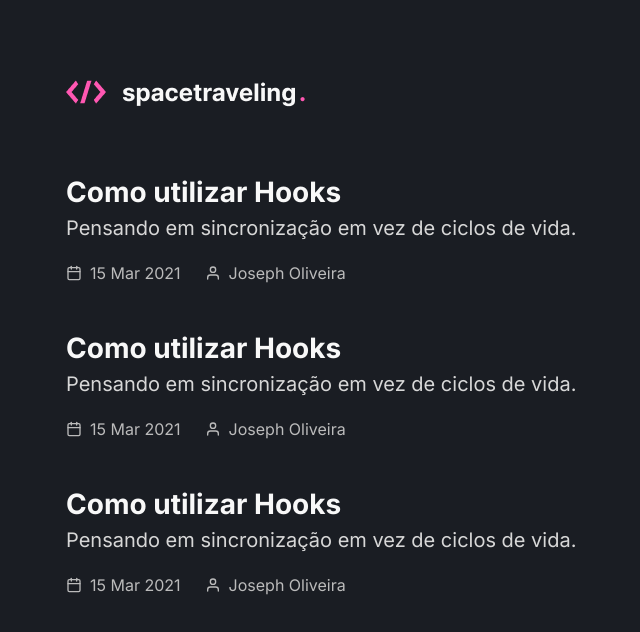
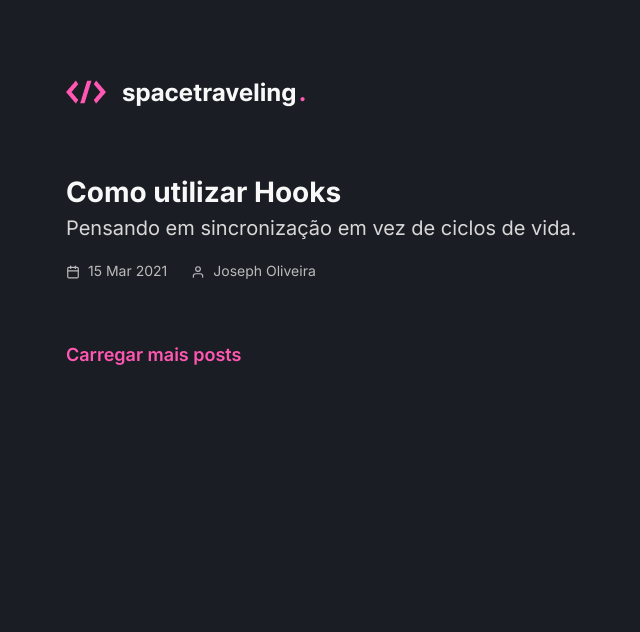
Before and after one commit to deywersonp/ignite-reactjs-challenge-03, a Next.js app: page / in a window 1280 px wide. Shown: the top 632 px of the page, without its empty margins (224-864 px from the left). Built offline with nearby package versions, Linux system fonts and the light colour scheme.

Commit message:
added load more posts button and link component at Home page

```diff
--- a/src/pages/home.module.scss
+++ b/src/pages/home.module.scss
@@ -2,17 +2,43 @@
   max-width: 700px;
   margin: 3rem auto 0;
 
+  a {
+    &:hover {
+      opacity: .8;
+    }
+
     h1 {
       font-size: 1.75rem;
       line-height: 2.125rem;
+      color: var(--heading);
+
       margin-bottom: .5rem;
-    color: var(--heading);
     }
 
     p {
       font-size: 1.25rem;
       line-height: 1.375rem;
+
       margin-bottom: 1.5rem;
+    }
+  }
+
+  button {
+    background-color: transparent;
+    border: none;
+
+    font-size: 1.125rem;
+    font-weight: 600;
+    color: var(--highlight);
+    line-height: 1.361rem;
+
+    margin: 4rem auto 0;
+
+    transition: opacity 0.2s;
+
+    &:hover {
+      opacity: .8;
+    }
   }
 }
 
@@ -22,9 +48,12 @@
   gap: 1.5rem;
 
   div {
+    font-size: 0.875rem;
+    color: var(--info);
+    line-height: 1.06rem;
+
     display: flex;
     align-items: center;
     gap: .5rem;
-    color: var(--info);
   }
 }
--- a/src/pages/index.tsx
+++ b/src/pages/index.tsx
@@ -1,5 +1,6 @@
 import { GetStaticProps } from 'next';
 import Head from 'next/head';
+import Link from 'next/link';
 
 import { FiCalendar, FiUser } from 'react-icons/fi';
 import { getPrismicClient } from '../services/prismic';
@@ -35,6 +36,8 @@ export default function Home(): JSX.Element {
 
       <main className={commonStyles.container}>
         <div className={styles.post}>
+          <Link href="/">
+            <a>
               <h1>Como utilizar Hooks</h1>
               <p>Pensando em sincronização em vez de ciclos de vida.</p>
               <div className={styles.infoContainer}>
@@ -47,36 +50,12 @@ export default function Home(): JSX.Element {
                   <span>Joseph Oliveira</span>
                 </div>
               </div>
-        </div>
+            </a>
+          </Link>
 
-        <div className={styles.post}>
-          <h1>Como utilizar Hooks</h1>
-          <p>Pensando em sincronização em vez de ciclos de vida.</p>
-          <div className={styles.infoContainer}>
-            <div>
-              <FiCalendar />
-              <time>15 Mar 2021</time>
-            </div>
-            <div>
-              <FiUser />
-              <span>Joseph Oliveira</span>
-            </div>
-          </div>
-        </div>
-
-        <div className={styles.post}>
-          <h1>Como utilizar Hooks</h1>
-          <p>Pensando em sincronização em vez de ciclos de vida.</p>
-          <div className={styles.infoContainer}>
-            <div>
-              <FiCalendar />
-              <time>15 Mar 2021</time>
-            </div>
-            <div>
-              <FiUser />
-              <span>Joseph Oliveira</span>
-            </div>
-          </div>
+          <button type="button" title="Carregar mais posts">
+            Carregar mais posts
+          </button>
         </div>
       </main>
     </>
```
Lines whose indentation alone changed are shown as unchanged.
